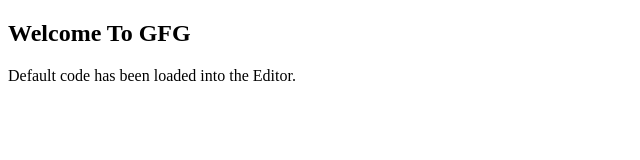
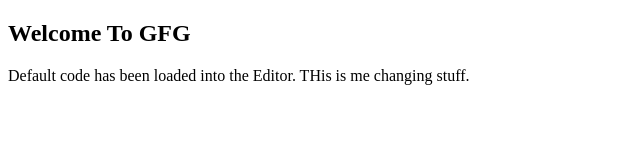
Before and after one commit to tombrooks248/tombrooks-s3-static-website, a plain HTML site: page index.html in a window 1280 px wide. Shown: the whole page, without its empty margins (0-640 px from the left). Drawn offline with Linux system fonts and the light colour scheme.

Commit message:
making a change

```diff
--- a/index.html
+++ b/index.html
@@ -10,6 +10,7 @@
     <p>
         Default code has been
         loaded into the Editor.
+        THis is me changing stuff.
     </p>
 </body>
 
```
